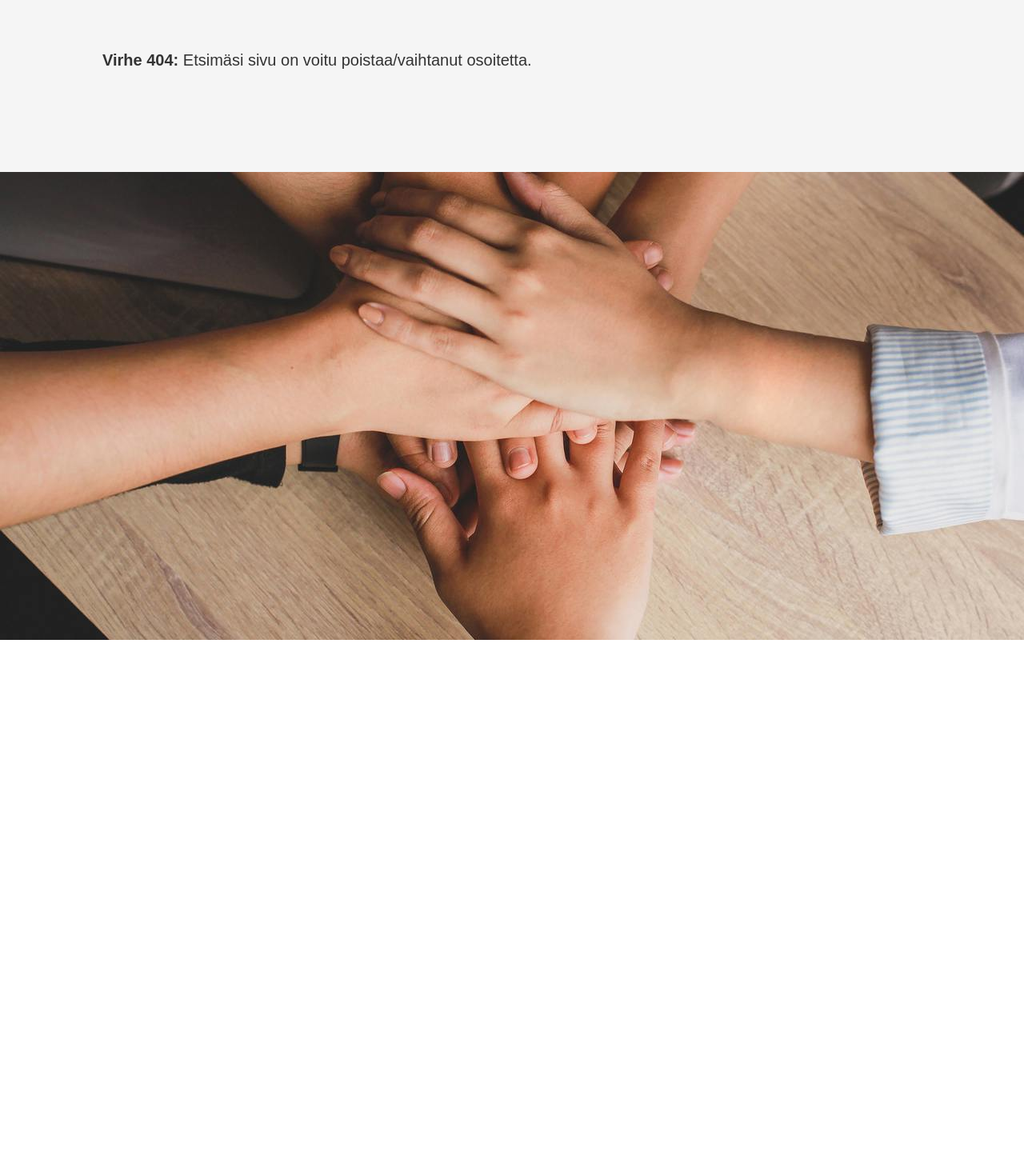
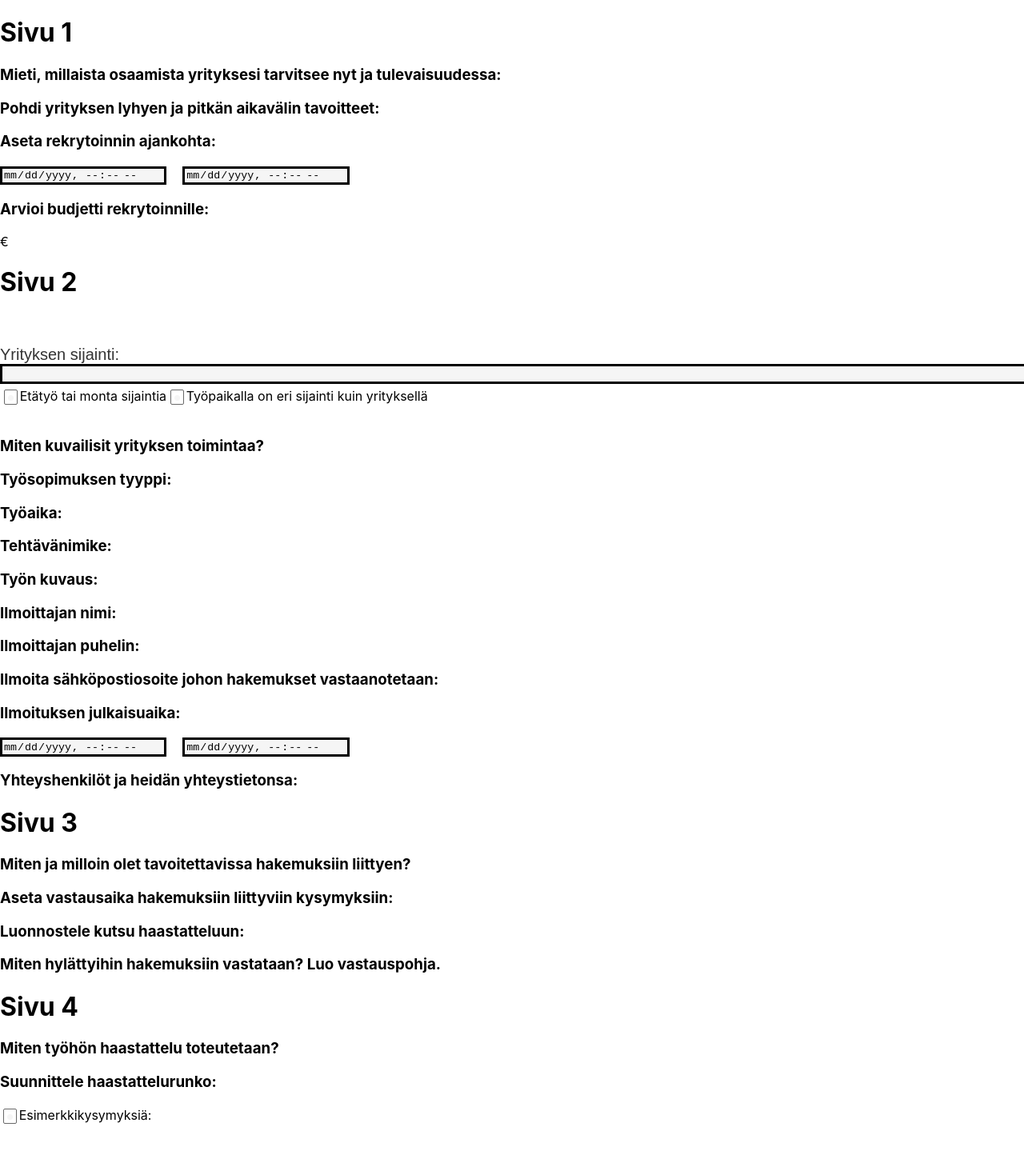
Before and after one commit to MirGitAtGitHub/RekrySalo, a React (Create React App) app in the folder rekrysalo/: page /Print in a window 1280 px wide. Before the commit this address had no page. Shown: the top 1444 px of the page at 80% size. Before the commit the page ends 800 px from the top, so only its background shows below. Built offline with nearby package versions, Linux system fonts and the light colour scheme.

Commit message:
Print is alaive
joo o o o o o ooo oooo o o o ooo oo o o

```diff
--- a/rekrysalo/src/App.css
+++ b/rekrysalo/src/App.css
@@ -1,4 +1,4 @@
-html{
+.html{
   background-image: url("./images/teamwork.jpg");
   background-attachment: fixed;
 }
--- a/rekrysalo/src/App.js
+++ b/rekrysalo/src/App.js
@@ -10,6 +10,7 @@ import Page6 from './pages/Page6';
 import NoPage from "./pages/NoPage";
 import TestPage from './pages/TestPage';
 import Check from './pages/Check';
+import Print from './pages/Print';
 
 
 
@@ -28,6 +29,7 @@ function App(props) {
           <Route path={"/TestPage"} element={<TestPage />} />
           <Route path={"/Home"} element={<Home />} />
           <Route path={"/Check"} element={<Check />} />
+          <Route path={"/Print"} element={<Print />} />
 
       </Routes>
     </BrowserRouter>
--- a/rekrysalo/src/pages/Page1.js
+++ b/rekrysalo/src/pages/Page1.js
@@ -29,7 +29,7 @@ const Page1 = () => {
   }
     return (
 
-      <html>
+      <div className="html" style={{paddingTop: "1%"}}>
         <body className="Body">
           <div className="Header">
             <TopFooter text="OSAAMISEN TARVE" current="1" />
@@ -155,7 +155,7 @@ const Page1 = () => {
 
         </body>
 
-      </html>
+      </div>
 
       )
   }
--- a/rekrysalo/src/pages/Page3.js
+++ b/rekrysalo/src/pages/Page3.js
@@ -23,7 +23,7 @@ const Page3 = () => {
     }
   }
   return (
-    <html>
+    <div className="html" style={{paddingTop: "1%"}}>
       <body className="Body">
         <div className="Header">
           <TopFooter text="HAKEMUSTEN KÄSITTELY" current="3" />
@@ -133,7 +133,7 @@ const Page3 = () => {
           <Footer />
         </div>
       </body>
-    </html>
+    </div>
   )
 }
 
--- a/rekrysalo/src/pages/Page4.js
+++ b/rekrysalo/src/pages/Page4.js
@@ -23,7 +23,7 @@ const Page4 = () => {
     }
   }
   return (
-    <html>
+    <div className="html" style={{paddingTop: "1%"}}>
       <body className="Body">
         <div className="Header">
           <TopFooter text="HAASTATTELU" current="4" />
@@ -90,7 +90,7 @@ const Page4 = () => {
           <Footer />
         </div>
       </body>
-    </html>
+    </div>
   )
 }
 
--- a/rekrysalo/src/pages/Page5.js
+++ b/rekrysalo/src/pages/Page5.js
@@ -14,7 +14,7 @@ const Page5 = () => {
   }, []);
   localStorage.setItem("pagenumber","5");
   return (
-    <html>
+    <div className="html" style={{paddingTop: "1%"}}>
       <body className="Body">
         <div className="Header">
           <TopFooter text="SOPIMUS" current="5" />
@@ -66,7 +66,7 @@ const Page5 = () => {
           <Footer />
         </div>
       </body>
-    </html>
+    </div>
   )
 }
 
--- a/rekrysalo/src/pages/Page6.js
+++ b/rekrysalo/src/pages/Page6.js
@@ -14,7 +14,7 @@ const Page6 = () => {
   }, []);
   localStorage.setItem("pagenumber","6");
   return (
-    <html>
+    <div className="html" style={{paddingTop: "1%"}}>
       <body className="Body">
         <div className="Header">
           <TopFooter text="PEREHDYTYS" current="6" />
@@ -102,7 +102,7 @@ const Page6 = () => {
           <Footer />
         </div>
       </body>
-    </html>
+    </div>
   )
 }
 
--- /dev/null
+++ b/rekrysalo/src/pages/Print.js
@@ -0,0 +1,130 @@
+
+import {useEffect} from 'react';
+const Print = () => {
+  useEffect(() => {
+    window.scrollTo({top: 0, left: 0, behavior: 'smooth'});
+  }, []);
+  localStorage.setItem("pagenumber","8");
+  return (
+  <html style={{"background-image": "none"}}>
+    <div>
+      <div >
+        <div >
+
+           {/*Page 1*/}
+          <h1>Sivu 1</h1>
+          <h3 >Mieti, millaista osaamista yrityksesi tarvitsee nyt ja tulevaisuudessa:</h3>
+
+          <p  id="answer1" style={{color: "black"}}>{localStorage.getItem("p1a1")}</p>
+
+          <h3>Pohdi yrityksen lyhyen ja pitkän aikavälin tavoitteet:</h3>
+          <p id="answer2" style={{color: "black"}}>{localStorage.getItem("p1a2")}</p>
+
+
+
+          <h3>Aseta rekrytoinnin ajankohta:</h3>
+
+          <input readOnly type="datetime-local" id="rekryaika1" name="rekryaika" style={{"margin-right":"20px", "border": "3px solid black", "backgroundColor": "whitesmoke"}} onChange={() => localStorage.setItem("p1d1",document.getElementById("rekryaika1").value)} defaultValue={localStorage.getItem("p1d1")}></input>
+          <input readOnly type="datetime-local" id="rekryaika2" name="to_rekryaika" style={{"margin-right":"20px", "border": "3px solid black", "backgroundColor": "whitesmoke"}} onChange={() => localStorage.setItem("p1d2",document.getElementById("rekryaika2").value)} defaultValue={localStorage.getItem("p1d2")}></input>
+
+
+          <h3>Arvioi budjetti rekrytoinnille:</h3>
+
+
+          <p id="budjetti" style={{color: "black"}}>{localStorage.getItem("p1n1")}€</p>
+          <div></div>
+
+
+
+          {/*Page2*/}
+          <h1>Sivu 2</h1>
+          <p className="question" style={{"margin-top":"60px"}}>Yrityksen sijainti:</p>
+            <textarea readOnly className="answer" rows="1" cols="70" style={{"border": "3px solid black", "backgroundColor": "whitesmoke"}} id="answer1" onChange={() => localStorage.setItem("p2a1",document.getElementById("answer1").value)} defaultValue={localStorage.getItem("p2a1")}></textarea>
+
+            <div style={{"margin-bottom":"40px"}}>
+              <input type={"radio"} id="1" name="Valinta" value="E"></input>
+              <label for="1">Etätyö tai monta sijaintia</label>
+              <input type={"radio"} id="2" name="Valinta" value="F"></input>
+              <label for="2">Työpaikalla on eri sijainti kuin yrityksellä</label>
+            </div>
+
+
+            <h3>Miten kuvailisit yrityksen toimintaa?</h3>
+
+            <p style={{color: "black"}} id="answer2">{localStorage.getItem("p2a2")}</p>
+
+            <h3>Työsopimuksen tyyppi:</h3>
+            <p id="Työ1" style={{color: "black"}}>{localStorage.getItem("p2s1")}</p>
+
+            <h3>Työaika:</h3>
+            <p id="Työ2" style={{color: "black"}}>{localStorage.getItem("p2s2")}</p>
+
+            <h3>Tehtävänimike:</h3>
+            <p id="answer3" style={{color: "black"}}>{localStorage.getItem("p2a3")}</p>
+
+
+            <h3>Työn kuvaus:</h3>
+            <p style={{color: "black"}} id="answer4">{localStorage.getItem("p2a4")}</p>
+
+            <h3>Ilmoittajan nimi:</h3>
+            <p id="answer5" style={{color: "black"}}>{localStorage.getItem("p2a5")}</p>
+
+            <h3>Ilmoittajan puhelin:</h3>
+            <p id="answer6" style={{color: "black"}}>{localStorage.getItem("p2a6")}</p>
+
+            <h3>Ilmoita sähköpostiosoite johon hakemukset vastaanotetaan:</h3>
+
+            <p style={{color: "black"}} id="answer7">{localStorage.getItem("p2a7")}</p>
+
+
+
+              <h3>Ilmoituksen julkaisuaika:</h3>
+
+              <input readOnly type="datetime-local" id="julkaisuaika1" name="julkaisuaika" style={{"border": "3px solid black", "backgroundColor": "whitesmoke", "margin-right":"20px"}} onChange={() => localStorage.setItem("p2d1",document.getElementById("julkaisuaika1").value)} defaultValue={localStorage.getItem("p2d1")}></input>
+              <input readOnly type="datetime-local" id="julkaisuaika2" name="to_julkaisuaika" style={{"border": "3px solid black", "backgroundColor": "whitesmoke"}}onChange={() => localStorage.setItem("p2d2",document.getElementById("julkaisuaika2").value)} defaultValue={localStorage.getItem("p2d2")}></input>
+
+            <h3>Yhteyshenkilöt ja heidän yhteystietonsa:</h3>
+            <p id="answer8" style={{color: "black"}}>{localStorage.getItem("p2a8")}</p>
+
+
+
+            {/*Page 3*/}
+            <h1>Sivu 3</h1>
+            <h3>Miten ja milloin olet tavoitettavissa hakemuksiin liittyen?</h3>
+            <p id="answer1" style={{color: "black"}}>{localStorage.getItem("p3a1")}</p>
+
+            <h3>Aseta vastausaika hakemuksiin liittyviin kysymyksiin:</h3>
+            <p id="answer2" style={{color: "black"}}>{localStorage.getItem("p3a2")}</p>
+
+            <h3>Luonnostele kutsu haastatteluun:</h3>
+            <p id="answer3" style={{color: "black"}}>{localStorage.getItem("p3a3")}</p>
+
+            <h3>Miten hylättyihin hakemuksiin vastataan? Luo vastauspohja.</h3>
+            <p id="answer4" style={{color: "black"}}>{localStorage.getItem("p3a4")}</p>
+
+
+
+            {/*Page 4*/}
+
+            <h1>Sivu 4</h1>
+
+            <h3>Miten työhön haastattelu toteutetaan?</h3>
+            <p style={{color: "black"}} id="Työ1">{localStorage.getItem("p4s1")}</p>
+
+            <h3>Suunnittele haastattelurunko:</h3>
+            <p id="answer1" style={{color: "black"}}>{localStorage.getItem("p4a1")}</p>
+
+            <div>
+              <input disabled type={"checkbox"} id="1" name="Esimerkki" value="Esimerkki" style={{"margin-bottom":"50px"}}></input>
+              <label for="1">Esimerkkikysymyksiä:</label>
+            </div>
+
+        </div>
+      </div>
+
+    </div>
+  </html>
+  )
+}
+
+export default Print;
--- a/rekrysalo/src/pages/testPage.css
+++ b/rekrysalo/src/pages/testPage.css
@@ -1,7 +1,4 @@
-html {
-    background-image: url("../images/teamwork.jpg");
-    background-attachment: fixed;
-}
+
 
 .headeri {
     position: relative;
```
